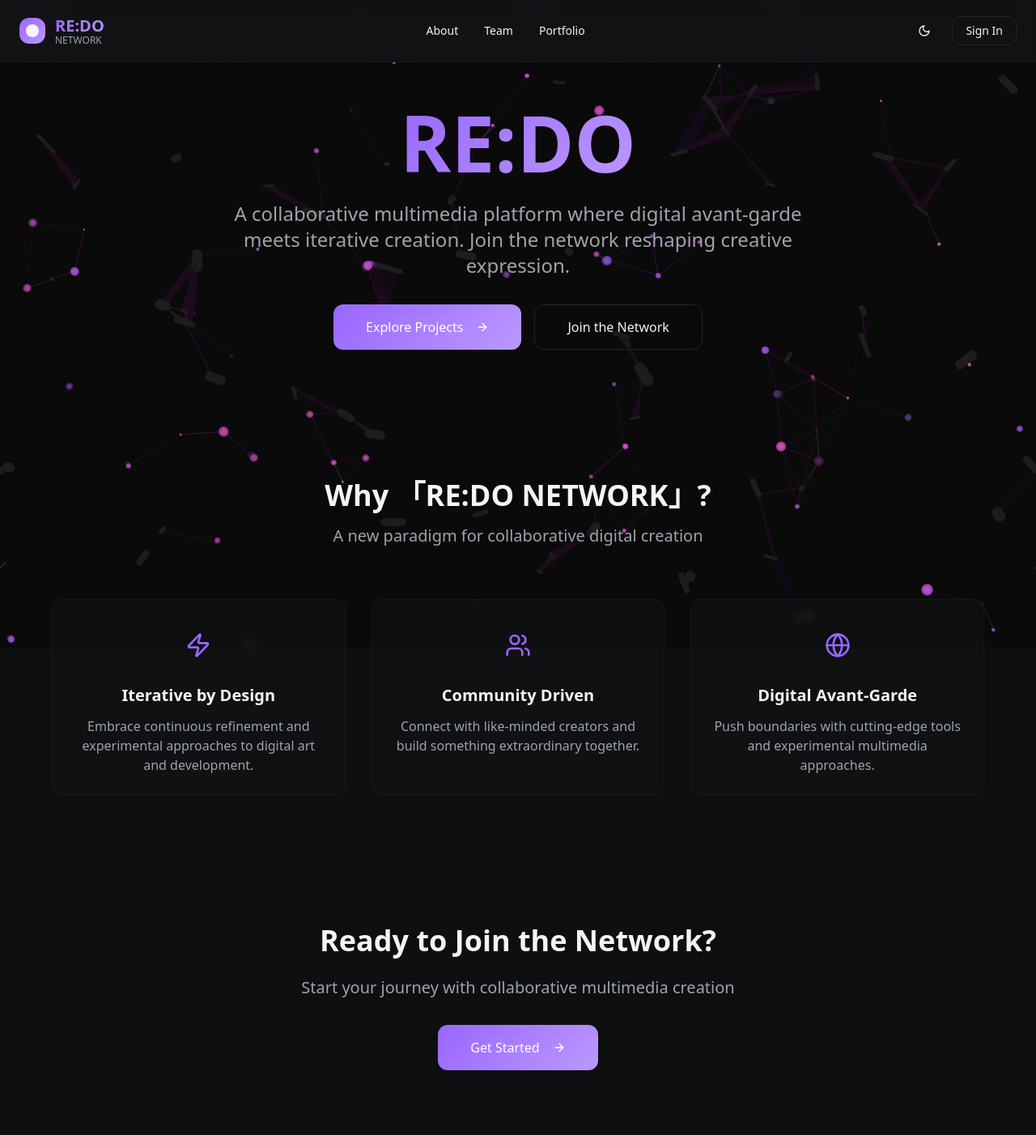
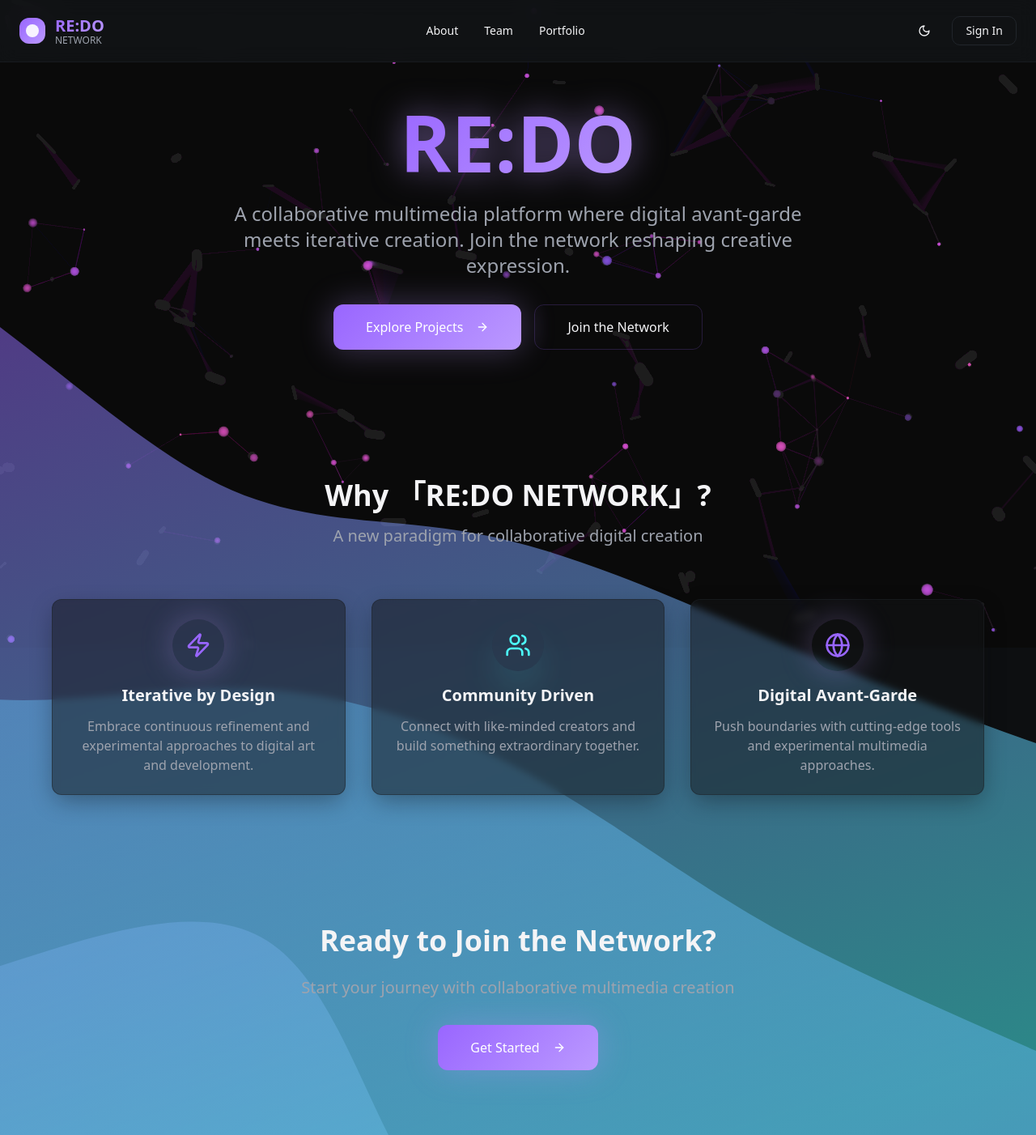
Before and after one commit to digitalPurr/redo-network, a React (Vite) app: page / in a window 1280 px wide. Shown: the whole page at 81% size. Built offline with nearby package versions, Linux system fonts and the light colour scheme.

Commit message:
Add animated background to hero section
Implement the provided SVG animation for the hero section background. This will involve integrating the SVG code and ensuring the animations play correctly.

```diff
--- /dev/null
+++ b/src/components/AnimatedWaves.tsx
@@ -0,0 +1,118 @@
+
+import React from 'react';
+
+export const AnimatedWaves = () => {
+  return (
+    <div className="absolute inset-0 overflow-hidden">
+      <svg
+        width="100%"
+        height="100%"
+        viewBox="0 0 1440 690"
+        xmlns="http://www.w3.org/2000/svg"
+        className="absolute inset-0 w-full h-full"
+        preserveAspectRatio="xMidYMid slice"
+      >
+        <defs>
+          <linearGradient id="waveGradient1" x1="18%" y1="12%" x2="82%" y2="88%">
+            <stop offset="5%" stopColor="hsl(var(--primary))" />
+            <stop offset="95%" stopColor="hsl(var(--accent))" />
+          </linearGradient>
+          <linearGradient id="waveGradient2" x1="25%" y1="20%" x2="75%" y2="80%">
+            <stop offset="0%" stopColor="hsl(var(--accent))" />
+            <stop offset="100%" stopColor="hsl(var(--primary))" />
+          </linearGradient>
+          <linearGradient id="waveGradient3" x1="30%" y1="15%" x2="70%" y2="85%">
+            <stop offset="10%" stopColor="hsl(var(--primary-glow))" />
+            <stop offset="90%" stopColor="hsl(var(--accent-glow))" />
+          </linearGradient>
+        </defs>
+
+        <style>
+          {`
+            .wave-path-1 {
+              animation: waveAnim1 8s ease-in-out infinite;
+              transform-origin: center;
+            }
+            .wave-path-2 {
+              animation: waveAnim2 10s ease-in-out infinite reverse;
+              transform-origin: center;
+            }
+            .wave-path-3 {
+              animation: waveAnim3 12s ease-in-out infinite;
+              transform-origin: center;
+            }
+
+            @keyframes waveAnim1 {
+              0%, 100% {
+                d: path("M 0,700 L 0,131 C 54,109 108,88 164,121 C 219,153 276,240 341,264 C 405,287 478,246 535,256 C 591,265 630,324 700,378 C 769,431 867,480 930,494 C 992,507 1017,487 1067,483 C 1116,478 1189,489 1256,521 C 1322,552 1381,604 1440,656 L 1440,700 L 0,700 Z");
+              }
+              25% {
+                d: path("M 0,700 L 0,131 C 78,131 156,131 213,132 C 269,132 303,133 355,152 C 406,170 473,208 535,242 C 596,275 650,306 714,326 C 777,345 850,352 919,377 C 987,401 1049,443 1110,476 C 1170,508 1227,532 1282,561 C 1336,589 1388,622 1440,656 L 1440,700 L 0,700 Z");
+              }
+              50% {
+                d: path("M 0,700 L 0,131 C 70,136 141,141 197,152 C 252,162 291,176 339,197 C 386,217 442,243 510,267 C 577,290 655,312 724,342 C 792,371 852,408 913,450 C 973,491 1036,537 1088,565 C 1139,592 1180,600 1237,613 C 1293,625 1366,640 1440,656 L 1440,700 L 0,700 Z");
+              }
+              75% {
+                d: path("M 0,700 L 0,131 C 57,115 115,100 177,103 C 238,105 304,126 367,168 C 429,209 488,270 541,297 C 593,323 639,314 693,323 C 746,331 808,358 879,387 C 949,415 1029,444 1094,463 C 1158,481 1207,490 1263,521 C 1318,551 1379,603 1440,656 L 1440,700 L 0,700 Z");
+              }
+            }
+
+            @keyframes waveAnim2 {
+              0%, 100% {
+                d: path("M 0,700 L 0,306 C 82,304 165,303 211,315 C 256,326 264,352 327,385 C 389,417 506,457 568,478 C 629,498 633,498 687,514 C 740,529 841,560 911,602 C 980,643 1019,694 1069,727 C 1118,759 1180,772 1244,787 C 1307,801 1373,816 1440,831 L 1440,700 L 0,700 Z");
+              }
+              25% {
+                d: path("M 0,700 L 0,306 C 53,318 106,331 166,356 C 225,380 292,417 354,424 C 415,430 470,407 534,416 C 597,424 670,465 723,495 C 775,524 809,543 874,594 C 938,644 1035,728 1099,742 C 1162,755 1194,700 1246,704 C 1297,707 1368,769 1440,831 L 1440,700 L 0,700 Z");
+              }
+              50% {
+                d: path("M 0,700 L 0,306 C 62,280 125,254 180,280 C 234,305 282,383 345,412 C 407,440 485,418 555,419 C 624,419 686,443 737,473 C 787,502 828,536 883,564 C 937,591 1005,613 1076,647 C 1146,680 1218,727 1280,760 C 1341,792 1390,811 1440,831 L 1440,700 L 0,700 Z");
+              }
+              75% {
+                d: path("M 0,700 L 0,306 C 55,268 111,230 171,252 C 230,273 292,353 349,408 C 405,462 454,490 522,501 C 589,511 674,503 736,539 C 797,574 835,651 882,661 C 928,670 982,610 1050,634 C 1117,657 1199,762 1267,809 C 1334,855 1387,843 1440,831 L 1440,700 L 0,700 Z");
+              }
+            }
+
+            @keyframes waveAnim3 {
+              0%, 100% {
+                d: path("M 0,700 L 0,481 C 44,490 89,500 152,511 C 214,521 294,534 355,576 C 415,617 456,689 518,693 C 579,696 661,632 738,648 C 814,663 884,760 929,816 C 973,871 993,886 1052,912 C 1110,937 1206,975 1277,993 C 1347,1010 1393,1008 1440,1006 L 1440,700 L 0,700 Z");
+              }
+              25% {
+                d: path("M 0,700 L 0,481 C 46,489 93,498 158,506 C 222,513 304,518 373,526 C 441,533 495,544 559,591 C 622,637 694,720 749,757 C 803,793 840,784 886,802 C 931,819 985,862 1052,882 C 1118,901 1198,898 1265,915 C 1331,931 1385,968 1440,1006 L 1440,700 L 0,700 Z");
+              }
+              50% {
+                d: path("M 0,700 L 0,481 C 78,497 156,514 207,544 C 257,573 280,614 343,606 C 405,597 507,538 564,569 C 620,599 632,719 690,758 C 747,796 851,754 931,746 C 1010,737 1064,764 1111,797 C 1157,829 1194,869 1248,905 C 1301,940 1370,973 1440,1006 L 1440,700 L 0,700 Z");
+              }
+              75% {
+                d: path("M 0,700 L 0,481 C 47,436 94,391 154,429 C 213,466 285,587 352,618 C 418,648 480,587 538,593 C 595,598 650,668 719,717 C 787,765 869,792 932,807 C 994,821 1036,822 1080,845 C 1123,867 1168,910 1229,941 C 1289,971 1364,988 1440,1006 L 1440,700 L 0,700 Z");
+              }
+            }
+          `}
+        </style>
+
+        {/* First wave layer - bottom */}
+        <path
+          className="wave-path-3"
+          fill="url(#waveGradient3)"
+          fillOpacity="0.3"
+          d="M 0,700 L 0,481 C 44,490 89,500 152,511 C 214,521 294,534 355,576 C 415,617 456,689 518,693 C 579,696 661,632 738,648 C 814,663 884,760 929,816 C 973,871 993,886 1052,912 C 1110,937 1206,975 1277,993 C 1347,1010 1393,1008 1440,1006 L 1440,700 L 0,700 Z"
+        />
+
+        {/* Second wave layer - middle */}
+        <path
+          className="wave-path-2"
+          fill="url(#waveGradient2)"
+          fillOpacity="0.4"
+          d="M 0,700 L 0,306 C 82,304 165,303 211,315 C 256,326 264,352 327,385 C 389,417 506,457 568,478 C 629,498 633,498 687,514 C 740,529 841,560 911,602 C 980,643 1019,694 1069,727 C 1118,759 1180,772 1244,787 C 1307,801 1373,816 1440,831 L 1440,700 L 0,700 Z"
+        />
+
+        {/* Third wave layer - top */}
+        <path
+          className="wave-path-1"
+          fill="url(#waveGradient1)"
+          fillOpacity="0.5"
+          d="M 0,700 L 0,131 C 54,109 108,88 164,121 C 219,153 276,240 341,264 C 405,287 478,246 535,256 C 591,265 630,324 700,378 C 769,431 867,480 930,494 C 992,507 1017,487 1067,483 C 1116,478 1189,489 1256,521 C 1322,552 1381,604 1440,656 L 1440,700 L 0,700 Z"
+        />
+      </svg>
+    </div>
+  );
+};
--- a/src/pages/Index.tsx
+++ b/src/pages/Index.tsx
@@ -4,37 +4,39 @@ import { Link } from 'react-router-dom';
 import { Button } from '@/components/ui/button';
 import { ArrowRight, Zap, Users, Globe } from 'lucide-react';
 import { GenerativeBackground } from '@/components/GenerativeBackground';
+import { AnimatedWaves } from '@/components/AnimatedWaves';
 import { Header } from '@/components/Header';
 
 const Index = () => {
   return (
     <div className="min-h-screen relative overflow-hidden">
       <GenerativeBackground />
+      <AnimatedWaves />
       <Header />
 
       {/* Hero Section */}
-      <section className="relative pt-32 pb-20 px-6">
+      <section className="relative pt-32 pb-20 px-6 z-10">
         <div className="max-w-6xl mx-auto text-center">
           <div className="mb-8">
-            <h1 className="text-6xl md:text-8xl font-bold mb-6">
-              <span className="bg-gradient-primary bg-clip-text text-transparent">
+            <h1 className="text-6xl md:text-8xl font-bold mb-6 animate-fade-in">
+              <span className="bg-gradient-primary bg-clip-text text-transparent drop-shadow-glow">
                 RE:DO
               </span>
             </h1>
-            <p className="text-xl md:text-2xl text-muted-foreground mb-8 max-w-3xl mx-auto">
+            <p className="text-xl md:text-2xl text-muted-foreground mb-8 max-w-3xl mx-auto animate-fade-in animation-delay-200">
               A collaborative multimedia platform where digital avant-garde meets iterative creation.
               Join the network reshaping creative expression.
             </p>
           </div>
 
-          <div className="flex flex-col sm:flex-row gap-4 justify-center items-center">
-            <Button asChild size="lg" className="bg-gradient-primary hover:opacity-90 text-white border-0">
+          <div className="flex flex-col sm:flex-row gap-4 justify-center items-center animate-fade-in animation-delay-400">
+            <Button asChild size="lg" className="bg-gradient-primary hover:opacity-90 text-white border-0 hover-scale shadow-glow">
               <Link to="/projects">
                 Explore Projects
                 <ArrowRight className="ml-2 h-5 w-5" />
               </Link>
             </Button>
-            <Button asChild variant="outline" size="lg">
+            <Button asChild variant="outline" size="lg" className="hover-scale border-primary/20 backdrop-blur-sm">
               <Link to="/team">Join the Network</Link>
             </Button>
           </div>
@@ -42,7 +44,7 @@ const Index = () => {
       </section>
 
       {/* Features Section */}
-      <section className="relative py-20 px-6">
+      <section className="relative py-20 px-6 z-10">
         <div className="max-w-6xl mx-auto">
           <div className="text-center mb-16">
             <h2 className="text-4xl font-bold mb-4">Why 「RE:DO NETWORK」?</h2>
@@ -52,8 +54,8 @@ const Index = () => {
           </div>
 
           <div className="grid md:grid-cols-3 gap-8">
-            <div className="text-center p-6 rounded-lg bg-card/50 backdrop-blur-sm border border-border/50">
-              <div className="w-16 h-16 rounded-full bg-gradient-primary/20 flex items-center justify-center mx-auto mb-4">
+            <div className="text-center p-6 rounded-lg bg-card/50 backdrop-blur-sm border border-border/50 hover-scale shadow-card">
+              <div className="w-16 h-16 rounded-full bg-gradient-primary/20 flex items-center justify-center mx-auto mb-4 shadow-glow">
                 <Zap className="h-8 w-8 text-primary" />
               </div>
               <h3 className="text-xl font-semibold mb-3">Iterative by Design</h3>
@@ -62,9 +64,9 @@ const Index = () => {
               </p>
             </div>
 
-            <div className="text-center p-6 rounded-lg bg-card/50 backdrop-blur-sm border border-border/50">
-              <div className="w-16 h-16 rounded-full bg-gradient-primary/20 flex items-center justify-center mx-auto mb-4">
-                <Users className="h-8 w-8 text-primary" />
+            <div className="text-center p-6 rounded-lg bg-card/50 backdrop-blur-sm border border-border/50 hover-scale shadow-card">
+              <div className="w-16 h-16 rounded-full bg-gradient-primary/20 flex items-center justify-center mx-auto mb-4 shadow-accent">
+                <Users className="h-8 w-8 text-accent" />
               </div>
               <h3 className="text-xl font-semibold mb-3">Community Driven</h3>
               <p className="text-muted-foreground">
@@ -72,8 +74,8 @@ const Index = () => {
               </p>
             </div>
 
-            <div className="text-center p-6 rounded-lg bg-card/50 backdrop-blur-sm border border-border/50">
-              <div className="w-16 h-16 rounded-full bg-gradient-primary/20 flex items-center justify-center mx-auto mb-4">
+            <div className="text-center p-6 rounded-lg bg-card/50 backdrop-blur-sm border border-border/50 hover-scale shadow-card">
+              <div className="w-16 h-16 rounded-full bg-gradient-accent/20 flex items-center justify-center mx-auto mb-4 shadow-glow">
                 <Globe className="h-8 w-8 text-primary" />
               </div>
               <h3 className="text-xl font-semibold mb-3">Digital Avant-Garde</h3>
@@ -86,13 +88,13 @@ const Index = () => {
       </section>
 
       {/* Call to Action */}
-      <section className="relative py-20 px-6">
+      <section className="relative py-20 px-6 z-10">
         <div className="max-w-4xl mx-auto text-center">
           <h2 className="text-4xl font-bold mb-6">Ready to Join the Network?</h2>
           <p className="text-xl text-muted-foreground mb-8">
             Start your journey with collaborative multimedia creation
           </p>
-          <Button asChild size="lg" className="bg-gradient-primary hover:opacity-90 text-white border-0">
+          <Button asChild size="lg" className="bg-gradient-primary hover:opacity-90 text-white border-0 hover-scale shadow-glow">
             <Link to="/auth">
               Get Started
               <ArrowRight className="ml-2 h-5 w-5" />
```
Also changed, not shown: tailwind.config.ts (+40 -2 lines).
